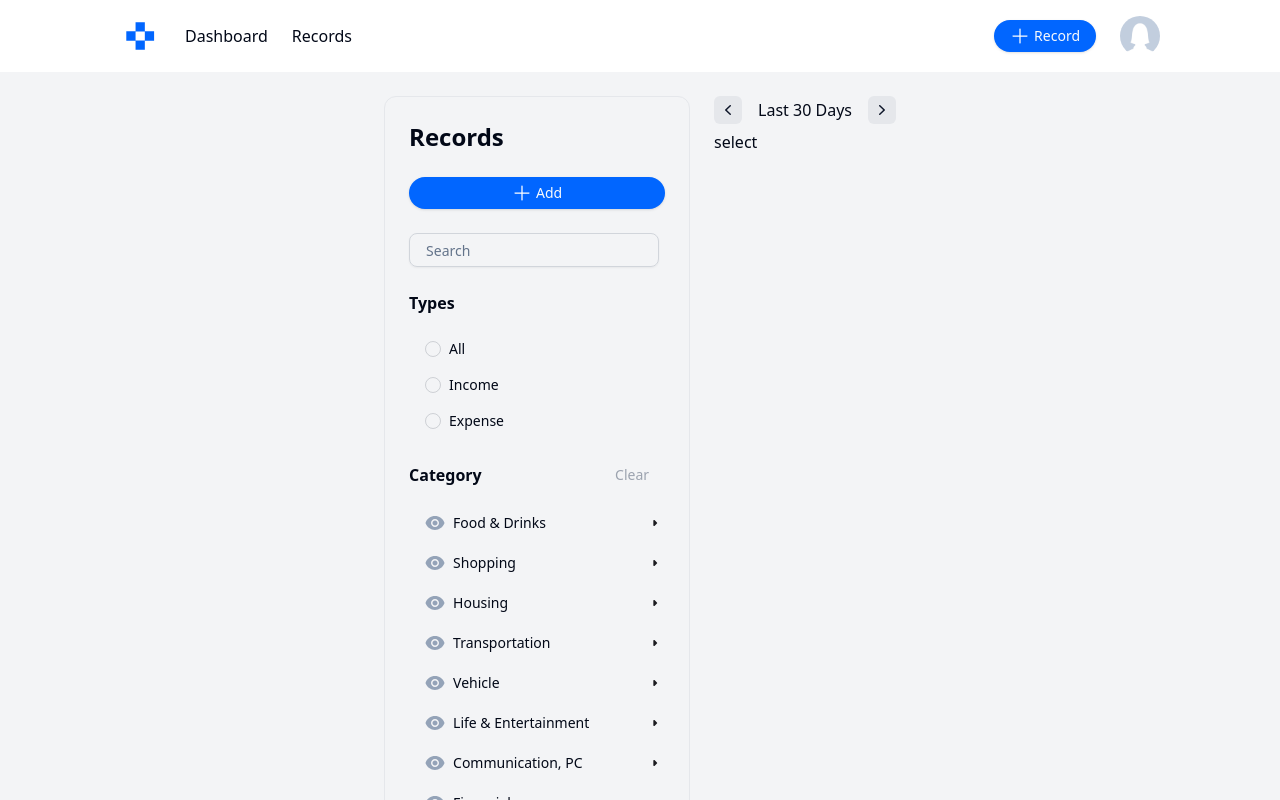
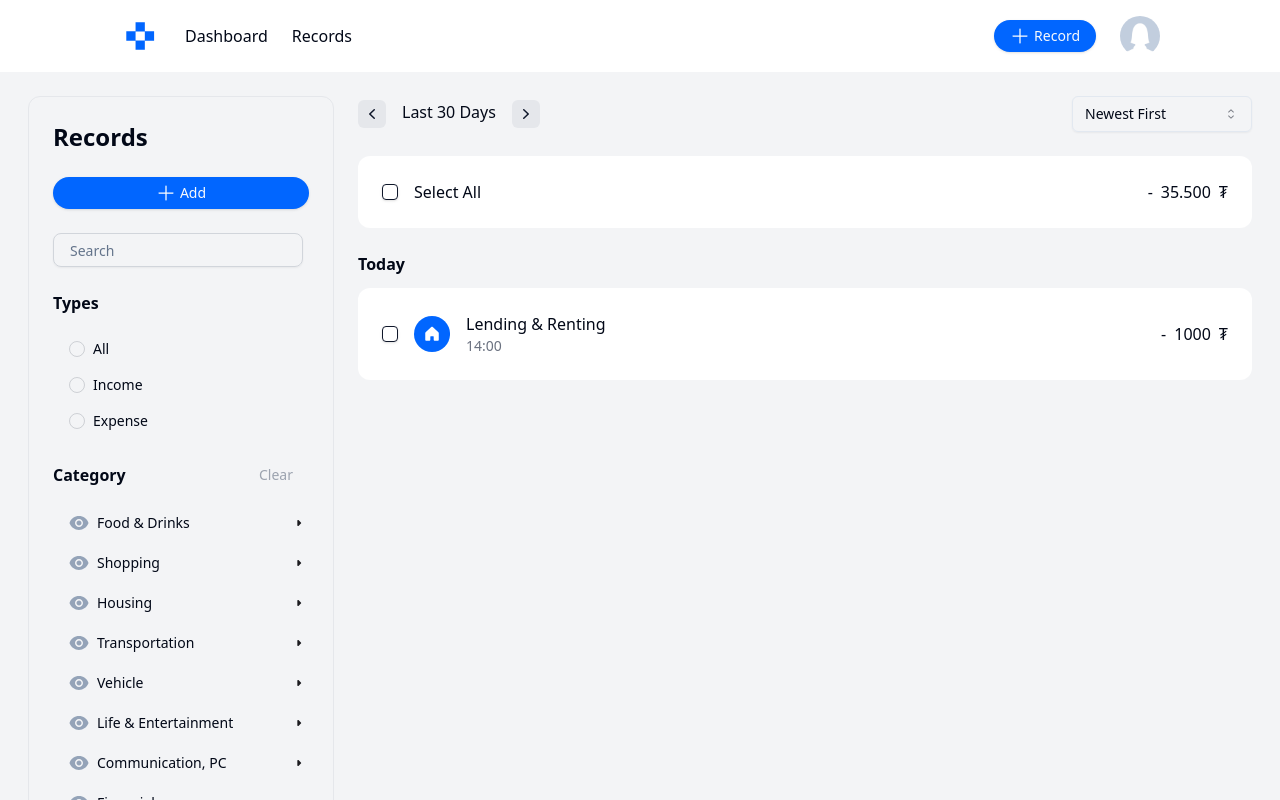
Before and after one commit to STRunit/income-and-expense-tracker, a Next.js app in the folder FE/: page /records in a window 1280 px wide. Shown: the top 800 px of the page. Built offline with nearby package versions, Linux system fonts and the light colour scheme.

Commit message:
Add Records page styles

```diff
--- a/FE/package.json
+++ b/FE/package.json
@@ -9,6 +9,8 @@
     "lint": "next lint"
   },
   "dependencies": {
+    "@radix-ui/react-checkbox": "^1.1.1",
+    "@radix-ui/react-dialog": "^1.1.1",
     "@radix-ui/react-icons": "^1.3.0",
     "@radix-ui/react-select": "^2.1.1",
     "@radix-ui/react-slider": "^1.2.0",
--- /dev/null
+++ b/FE/src/components/filterSelect.jsx
@@ -0,0 +1,21 @@
+import * as React from "react"
+import { Select, SelectContent, SelectGroup, SelectItem, SelectLabel, SelectTrigger, SelectValue } from "./ui/select"
+
+export const FilterSelect = () => {
+return (
+        <Select>
+          <SelectTrigger className="w-[180px]">
+            <SelectValue placeholder="Newest First" />
+          </SelectTrigger>
+          <SelectContent>
+            <SelectGroup>
+              <SelectLabel>Fruits</SelectLabel>
+              <SelectItem value="Newest First">Newest First</SelectItem>
+              <SelectItem value="By Date">By Date</SelectItem>
+              <SelectItem value="By Category">By Category</SelectItem>
+              <SelectItem value="By Amount">By Amount</SelectItem>
+            </SelectGroup>
+          </SelectContent>
+        </Select>
+      )
+}
--- a/FE/src/components/recordDetails.jsx
+++ b/FE/src/components/recordDetails.jsx
@@ -2,15 +2,9 @@
 import { RightIcon } from "./icon/rightIcon"
 
 export const RecordDetails = () => {
-    return <div className="mt-6">
-        <div>
-            <div className="inline-flex items-center gap-4">
-                <LeftIcon className="bg-[#E5E7EB] p-1 rounded-md"/>
-                <p>Last 30 Days</p>
-                <RightIcon className="bg-[#E5E7EB] p-1 rounded-md"/>
-            </div>
-            <div>select</div>
-        </div>
-        <div></div>
+    return <div className="flex h-fit gap-4">
+        <LeftIcon className="bg-[#E5E7EB] p-1 rounded-md" />
+        <p>Last 30 Days</p>
+        <RightIcon className="bg-[#E5E7EB] p-1 rounded-md" />
     </div>
 }
--- /dev/null
+++ b/FE/src/components/ui/checkbox.jsx
@@ -0,0 +1,22 @@
+import * as React from "react"
+import * as CheckboxPrimitive from "@radix-ui/react-checkbox"
+import { CheckIcon } from "@radix-ui/react-icons"
+
+import { cn } from "@/lib/utils"
+
+const Checkbox = React.forwardRef(({ className, ...props }, ref) => (
+  <CheckboxPrimitive.Root
+    ref={ref}
+    className={cn(
+      "peer h-4 w-4 shrink-0 rounded-sm border border-primary shadow focus-visible:outline-none focus-visible:ring-1 focus-visible:ring-ring disabled:cursor-not-allowed disabled:opacity-50 data-[state=checked]:bg-primary data-[state=checked]:text-primary-foreground",
+      className
+    )}
+    {...props}>
+    <CheckboxPrimitive.Indicator className={cn("flex items-center justify-center text-current")}>
+      <CheckIcon className="h-4 w-4" />
+    </CheckboxPrimitive.Indicator>
+  </CheckboxPrimitive.Root>
+))
+Checkbox.displayName = CheckboxPrimitive.Root.displayName
+
+export { Checkbox }
--- /dev/null
+++ b/FE/src/components/ui/dialog.jsx
@@ -0,0 +1,94 @@
+import * as React from "react"
+import * as DialogPrimitive from "@radix-ui/react-dialog"
+import { Cross2Icon } from "@radix-ui/react-icons"
+
+import { cn } from "@/lib/utils"
+
+const Dialog = DialogPrimitive.Root
+
+const DialogTrigger = DialogPrimitive.Trigger
+
+const DialogPortal = DialogPrimitive.Portal
+
+const DialogClose = DialogPrimitive.Close
+
+const DialogOverlay = React.forwardRef(({ className, ...props }, ref) => (
+  <DialogPrimitive.Overlay
+    ref={ref}
+    className={cn(
+      "fixed inset-0 z-50 bg-black/80  data-[state=open]:animate-in data-[state=closed]:animate-out data-[state=closed]:fade-out-0 data-[state=open]:fade-in-0",
+      className
+    )}
+    {...props} />
+))
+DialogOverlay.displayName = DialogPrimitive.Overlay.displayName
+
+const DialogContent = React.forwardRef(({ className, children, ...props }, ref) => (
+  <DialogPortal>
+    <DialogOverlay />
+    <DialogPrimitive.Content
+      ref={ref}
+      className={cn(
+        "fixed left-[50%] top-[50%] z-50 grid w-full max-w-lg translate-x-[-50%] translate-y-[-50%] gap-4 border bg-background p-6 shadow-lg duration-200 data-[state=open]:animate-in data-[state=closed]:animate-out data-[state=closed]:fade-out-0 data-[state=open]:fade-in-0 data-[state=closed]:zoom-out-95 data-[state=open]:zoom-in-95 data-[state=closed]:slide-out-to-left-1/2 data-[state=closed]:slide-out-to-top-[48%] data-[state=open]:slide-in-from-left-1/2 data-[state=open]:slide-in-from-top-[48%] sm:rounded-lg",
+        className
+      )}
+      {...props}>
+      {children}
+      <DialogPrimitive.Close
+        className="absolute right-4 top-4 rounded-sm opacity-70 ring-offset-background transition-opacity hover:opacity-100 focus:outline-none focus:ring-2 focus:ring-ring focus:ring-offset-2 disabled:pointer-events-none data-[state=open]:bg-accent data-[state=open]:text-muted-foreground">
+        <Cross2Icon className="h-4 w-4" />
+        <span className="sr-only">Close</span>
+      </DialogPrimitive.Close>
+    </DialogPrimitive.Content>
+  </DialogPortal>
+))
+DialogContent.displayName = DialogPrimitive.Content.displayName
+
+const DialogHeader = ({
+  className,
+  ...props
+}) => (
+  <div
+    className={cn("flex flex-col space-y-1.5 text-center sm:text-left", className)}
+    {...props} />
+)
+DialogHeader.displayName = "DialogHeader"
+
+const DialogFooter = ({
+  className,
+  ...props
+}) => (
+  <div
+    className={cn("flex flex-col-reverse sm:flex-row sm:justify-end sm:space-x-2", className)}
+    {...props} />
+)
+DialogFooter.displayName = "DialogFooter"
+
+const DialogTitle = React.forwardRef(({ className, ...props }, ref) => (
+  <DialogPrimitive.Title
+    ref={ref}
+    className={cn("text-lg font-semibold leading-none tracking-tight", className)}
+    {...props} />
+))
+DialogTitle.displayName = DialogPrimitive.Title.displayName
+
+const DialogDescription = React.forwardRef(({ className, ...props }, ref) => (
+  <DialogPrimitive.Description
+    ref={ref}
+    className={cn("text-sm text-muted-foreground", className)}
+    {...props} />
+))
+DialogDescription.displayName = DialogPrimitive.Description.displayName
+
+export {
+  Dialog,
+  DialogPortal,
+  DialogOverlay,
+  DialogTrigger,
+  DialogClose,
+  DialogContent,
+  DialogHeader,
+  DialogFooter,
+  DialogTitle,
+  DialogDescription,
+}
--- a/FE/src/pages/records/index.js
+++ b/FE/src/pages/records/index.js
@@ -1,15 +1,66 @@
+import { FilterSelect } from "@/components/filterSelect";
+import { HomeIcon } from "@/components/icon/homeIcon";
 import { Record } from "@/components/record";
 import { RecordDetails } from "@/components/recordDetails";
+import { Checkbox } from "@/components/ui/checkbox";
 import { DashboardLayout } from "@/layout/dashboardLayout";
 
 const Records = () => {
   return (
     <DashboardLayout>
       <div className="flex gap-6">
-      <Record />
-      <RecordDetails/>
+        <Record />
+        <div className="flex flex-col gap-6 w-[894px] mt-6">
+          <div className="flex items-center justify-between w-full">
+            <RecordDetails />
+            <FilterSelect />
+          </div>
+
+          <div className="flex w-[894px] flex-col items-start gap-6">
+            <div className="flex p-6 justify-between items-center self-stretch rounded-xl border-1 border-solid border-[#E5E7EB] bg-[#FFF]">
+              <div className="flex items-center gap-4">
+                <Checkbox />
+                <p>Select All</p>
+              </div>
+              <div className="flex items-center gap-2">
+                <p>-</p>
+                <p>35.500</p>
+                <p>₮</p>
+              </div>
+            </div>
+
+            <div className="flex flex-col items-start gap-3 self-stretch">
+              <h3 className="font-semibold">Today</h3>
+              <div className="flex flex-col items-start gap-3 self-stretch">
+
+                <div className="flex p-6 justify-between items-center self-stretch rounded-xl border-1 border-solid border-[#E5E7EB] bg-[#FFF]">
+                  <div className="flex items-center gap-4 w-full">
+                    <Checkbox />
+                    <HomeIcon />
+                   <div className="flex justify-between w-full">
+                   <div className="flex flex-col items-start">
+                      <p>Lending & Renting</p>
+                      <p className="text-sm text-[#6B7280]">14:00</p>
+                    </div>
+                    <div className="flex items-center gap-2">
+                      <p>-</p>
+                      <p>1000</p>
+                      <p>₮</p>
+                    </div>
+                   </div>
+                  </div>
+                </div>
+                <div className="flex items-center gap-2"></div>
+              </div>
+            </div>
+          </div>
+
+          <div className="flex flex-col items-start gap-3 self-stretch">
+
+          </div>
+        </div>
       </div>
-    </DashboardLayout>
+    </DashboardLayout >
   );
 };
 
```
Also changed, not shown: 1 other file (tests, documents, lock files or other folders).
